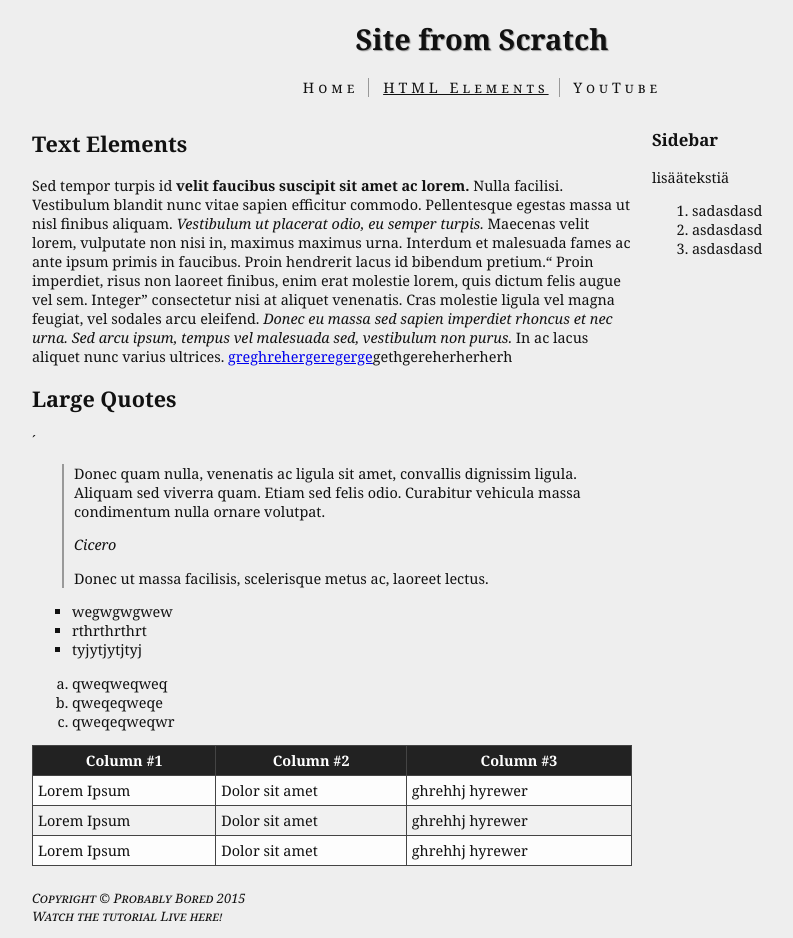
After one commit to SanteriVaara/innovation_project, a PHP site: page /htmlElements.html in a window 1280 px wide. The commit adds this page. Shown: the whole page, without its empty margins (158-951 px from the left). Run offline with PHP 8.4, Linux system fonts and the light colour scheme.

Commit message:
esimerkki

```diff
--- a/css/style.css
+++ b/css/style.css
@@ -47,7 +47,7 @@ nav a {
 	text-decoration:none;
 }
 
-nav a:hover {
+nav a:hover, nav .current a {
 	text-decoration: underline;
 }
 
@@ -79,3 +79,40 @@ footer a {
 footer a:hover {
 	text-decoration: underline;
 }
+
+blockquote {
+	border-left: 2px solid #999999;
+	margin-left: 30px;
+	padding-left: 10px;
+}
+
+section ol li {
+	list-style-type: lower-alpha;
+}
+
+section ul li {
+	list-style-type: square;
+}
+
+table {
+	border-collapse: collapse;
+	width: 100%;
+}
+
+th {
+	background-color: #222222;
+	color: #ffffff;
+}
+
+th, td {
+	border: 1px solid #444444;
+	padding: 5px;
+}
+
+tr:nth-child(even) {
+	background-color: #fdfdfd;
+}
+
+tr:nth-child(odd) {
+	background-color: #f1f1f1;
+}
--- /dev/null
+++ b/htmlElements.html
@@ -0,0 +1,99 @@
+<!-- Code for the first site -->
+
+
+<!DOCTYPE html>
+<html>
+
+<head>
+	<title>Hello, World!</title>
+		<link rel="stylesheet" href="css/style.css"/>
+</head>
+<div id="container">
+	<body>
+	<header>
+		<h1>Site from Scratch</h1>
+	</header>
+
+
+	<nav>
+		<ul>
+
+				<li><a href="index.html">Home</a></li>
+				<li class="current"><a href="htmlElements.html">HTML Elements</a></li>
+				<li><a href="http://YouTube.com">YouTube</a></li>
+
+		</ul>
+
+	</nav>
+
+	<section>
+		<h2> Text Elements </h2>
+		<p>Sed tempor turpis id <strong> velit faucibus suscipit sit amet ac lorem.</strong> Nulla facilisi. Vestibulum blandit nunc vitae sapien efficitur commodo. Pellentesque egestas massa ut nisl finibus aliquam. <em>Vestibulum ut placerat odio, eu semper turpis.</em> Maecenas velit lorem, vulputate non nisi in, maximus maximus urna. Interdum et malesuada fames ac ante ipsum primis in faucibus. Proin hendrerit lacus id bibendum pretium.<q> Proin imperdiet, risus non laoreet finibus, enim erat molestie lorem, quis dictum felis augue vel sem. Integer</q> consectetur nisi at aliquet venenatis. Cras molestie ligula vel magna feugiat, vel sodales arcu eleifend.<cite> Donec eu massa sed sapien imperdiet rhoncus et nec urna. Sed arcu ipsum, tempus vel malesuada sed, vestibulum non purus.</cite> In ac lacus aliquet nunc varius ultrices. <a href="http://www.google.com">greghrehergeregerge</a>gethgereherherherh</p>
+
+		<h2> Large Quotes</h2>
+		´<blockquote>
+			<p>Donec quam nulla, venenatis ac ligula sit amet, convallis dignissim ligula. Aliquam sed viverra quam. Etiam sed felis odio. Curabitur vehicula massa condimentum nulla ornare volutpat.
+			</p> <p><cite> Cicero </cite>
+
+			<p> Donec ut massa facilisis, scelerisque metus ac, laoreet lectus.</p>
+		</blockquote>
+
+		<ul>
+			<li>wegwgwgwew</li>
+			<li>rthrthrthrt</li>
+			<li>tyjytjytjtyj</li>
+		</ul>
+
+		<ol>
+			<li>qweqweqweq</li>
+			<li>qweqeqweqe</li>
+			<li>qweqeqweqwr</li>
+		</ol>
+
+		<table>
+			<tr>
+				<th>Column #1</th>
+				<th>Column #2</th>
+				<th>Column #3</th>
+			</tr>
+
+			<tr>
+				<td>Lorem Ipsum</td>
+				<td>Dolor sit amet</td>
+				<td>ghrehhj hyrewer</td>
+			</tr>
+
+			<tr>
+				<td>Lorem Ipsum</td>
+				<td>Dolor sit amet</td>
+				<td>ghrehhj hyrewer</td>
+			</tr>
+
+			<tr>
+				<td>Lorem Ipsum</td>
+				<td>Dolor sit amet</td>
+				<td>ghrehhj hyrewer</td>
+			</tr>
+
+		</table>
+
+	</section>
+
+	<aside>
+		<h3>Sidebar</h3>
+		<p>lisäätekstiä</p>
+
+		<ol>
+			<li>sadasdasd</li>
+			<li>asdasdasd</li>
+			<li>asdasdasd</li>
+		</ol>
+	</aside>
+
+	<footer>
+		<p> Copyright &copy; Probably Bored 2015 <br /> Watch the tutorial <a href="https://www.youtube.com/watch?v=ZGv91B8jobU&ab_channel=ProbablyBored">Live here! </a>
+	</footer>
+
+</div>
+</body>
+</html>
--- a/index.html
+++ b/index.html
@@ -18,8 +18,8 @@
 	<nav>
 		<ul>
 
-				<li><a href="index.html">Home</a></li>
-				<li><a href="http://www.Google.com">Google</a></li>
+				<li class="current"><a href="index.html">Home</a></li>
+				<li><a href="htmlElements.html">HTML Elements</a></li>
 				<li><a href="http://YouTube.com">YouTube</a></li>
 
 		</ul>
```
